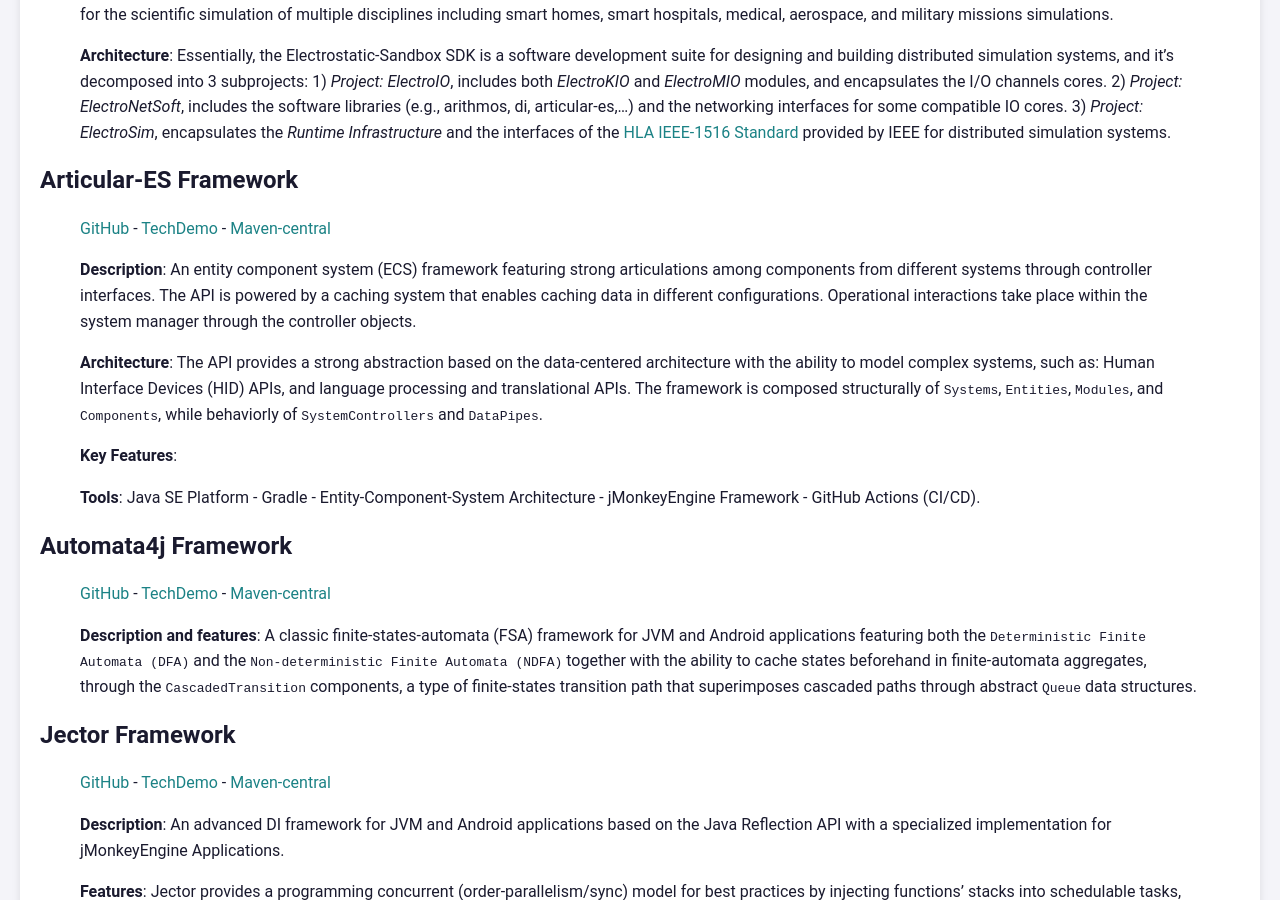
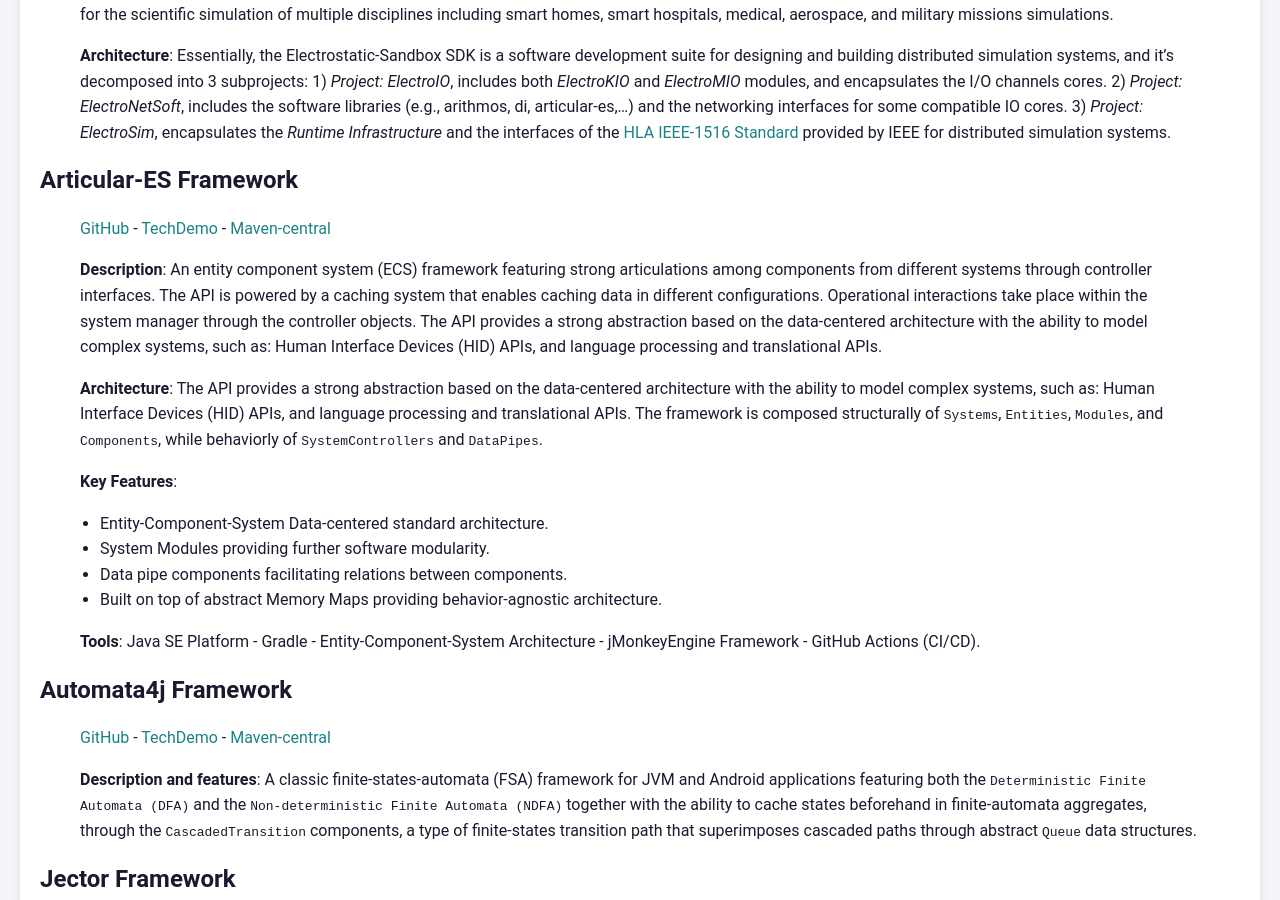
Before and after one commit to pavly-gerges/pavly-gerges, a Jekyll site: the page built from resume/index.md, in a window 1280 px wide and 900 px high, scrolled down 4293 px. Built offline with Jekyll 4.4.1, drawn with Linux system fonts in a browser that asks for light colours; our own code applies the rules of GitHub Pages for plain Markdown files.

Commit message:
Update index.md: articular-es optimizations

```diff
--- a/resume/index.md
+++ b/resume/index.md
@@ -121,11 +121,15 @@ The current vision of the Electrostat-Lab organization is to provide [a fully-fl
 ## Articular-ES Framework
 > [GitHub](https://github.com/Electrostat-Lab/Articular-ES) - [TechDemo](https://www.youtube.com/watch?v=CnjUakuqlMI) - [Maven-central](https://central.sonatype.com/artifact/io.github.software-hardware-codesign/articular-es)
 >
-> **Description**: An entity component system (ECS) framework featuring strong articulations among components from different systems through controller interfaces. The API is powered by a caching system that enables caching data in different configurations. Operational interactions take place within the system manager through the controller objects.
+> **Description**: An entity component system (ECS) framework featuring strong articulations among components from different systems through controller interfaces. The API is powered by a caching system that enables caching data in different configurations. Operational interactions take place within the system manager through the controller objects. The API provides a strong abstraction based on the data-centered architecture with the ability to model complex systems, such as: Human Interface Devices (HID) APIs, and language processing and translational APIs.
 >
 > **Architecture**: The API provides a strong abstraction based on the data-centered architecture with the ability to model complex systems, such as: Human Interface Devices (HID) APIs, and language processing and translational APIs. The framework is composed structurally of `Systems`, `Entities`, `Modules`, and `Components`, while behaviorly of `SystemControllers` and `DataPipes`.
 >
 > **Key Features**:
+> * Entity-Component-System Data-centered standard architecture.
+> * System Modules providing further software modularity.
+> * Data pipe components facilitating relations between components.
+> * Built on top of abstract Memory Maps providing behavior-agnostic architecture.
 >
 > **Tools**: Java SE Platform - Gradle - Entity-Component-System Architecture - jMonkeyEngine Framework - GitHub Actions (CI/CD).
 >
```
